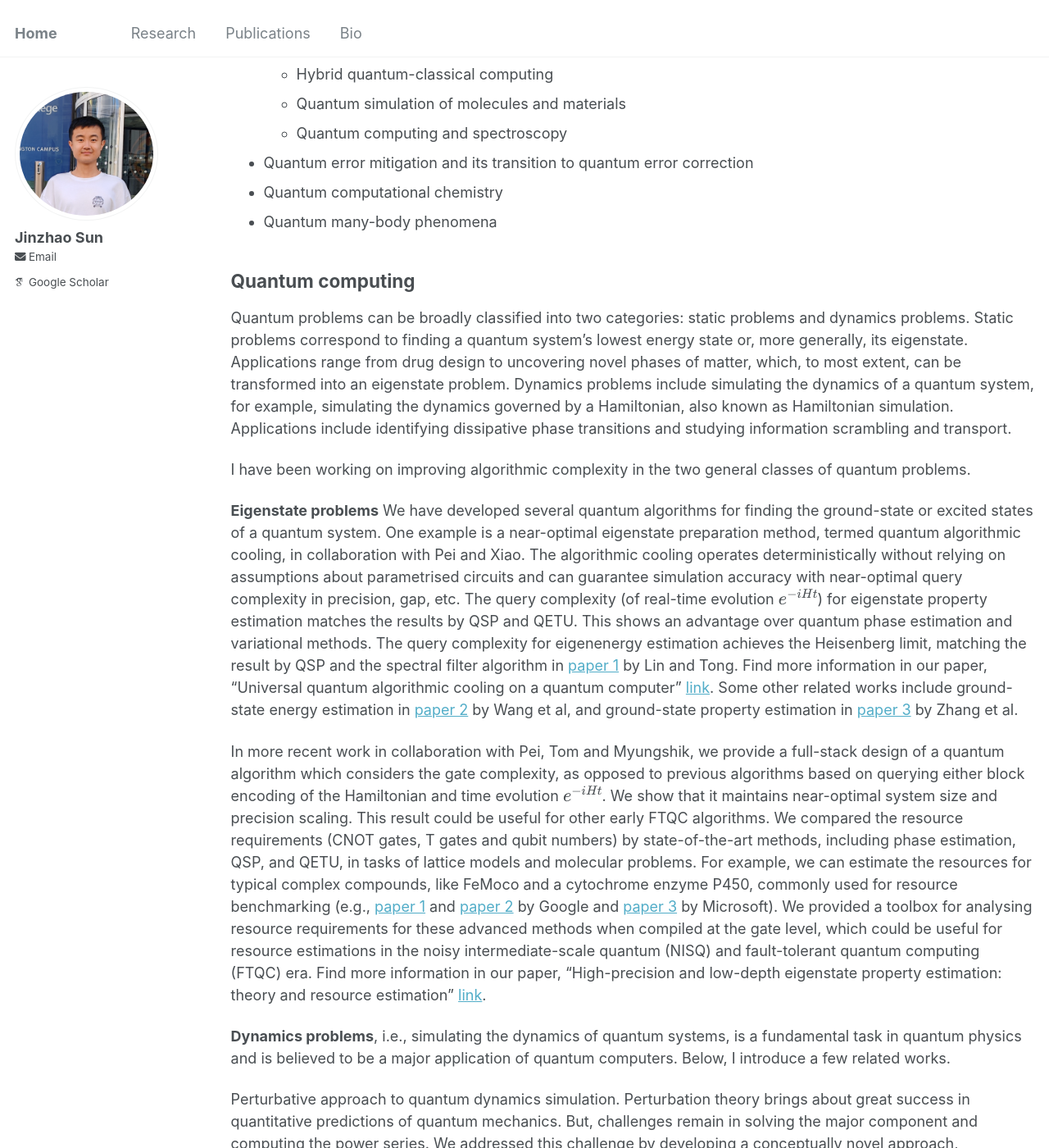
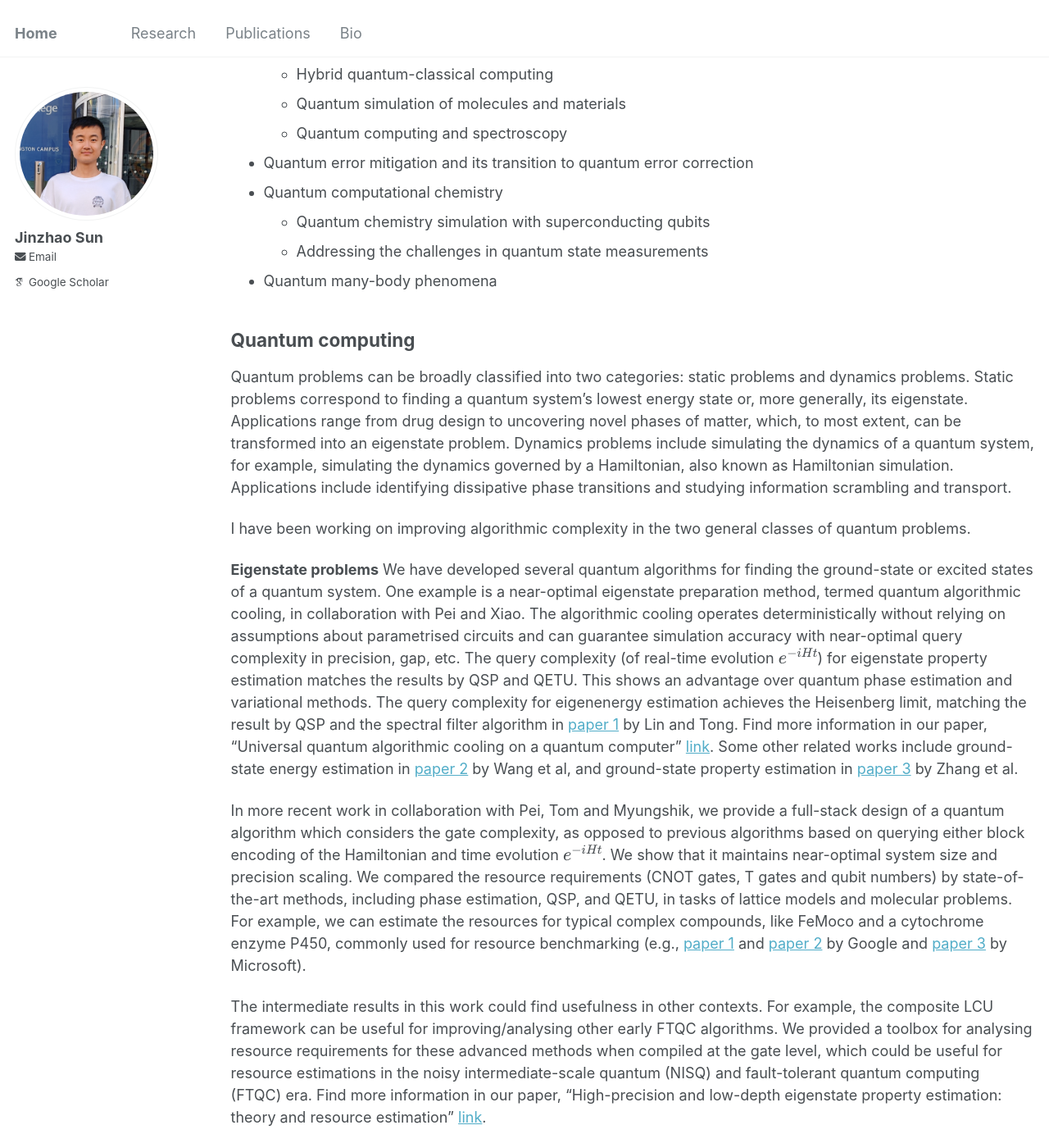
Before and after one commit to jinzhao-sun/jinzhao-sun.github.io, a Jekyll site: the page built from _pages/research.md, in a window 1280 px wide and 1400 px high, scrolled down 261 px. Shown: the whole window at 82% size. Built offline with Jekyll 4.4.1, drawn with Linux system fonts in a browser that asks for light colours; some web fonts are replaced; some of the changed text lies outside the part shown.

Commit message:
Update research.md

```diff
--- a/_pages/research.md
+++ b/_pages/research.md
@@ -17,6 +17,8 @@ I have a broad interest in quantum computing, quantum information, and quantum m
   *  Quantum computing and spectroscopy
 * Quantum error mitigation and its transition to quantum error correction
 * Quantum computational chemistry
+  * Quantum chemistry simulation with superconducting qubits
+  * Addressing the challenges in quantum state measurements
 * Quantum many-body phenomena
 
 
@@ -31,7 +33,9 @@ I have been working on improving algorithmic complexity in the two general class
 **Eigenstate problems** We have developed several quantum algorithms for finding the ground-state or excited states of a quantum system. One example is a near-optimal eigenstate preparation method, termed quantum algorithmic cooling, in collaboration with Pei and Xiao. The algorithmic cooling operates deterministically without relying on assumptions about parametrised circuits and can guarantee simulation accuracy with near-optimal query complexity in precision, gap, etc. The query complexity (of real-time evolution $$e^{-iHt}$$) for
 eigenstate property estimation matches the results by QSP and QETU. This shows an advantage over quantum phase estimation and variational methods. The query complexity for eigenenergy estimation achieves the Heisenberg limit, matching the result by QSP and the spectral filter algorithm in [paper 1](https://journals.aps.org/prxquantum/abstract/10.1103/PRXQuantum.3.010318) by Lin and Tong. Find more information in our paper, "Universal quantum algorithmic cooling on a quantum computer" [link](https://arxiv.org/abs/2109.15304). Some other related works include ground-state energy estimation in [paper 2](https://quantum-journal.org/papers/q-2023-11-06-1167/) by Wang et al, and ground-state property estimation in [paper 3](https://quantum-journal.org/papers/q-2022-07-11-761/) by Zhang et al.
 
-In more recent work in collaboration with Pei, Tom and Myungshik, we provide a full-stack design of a quantum algorithm which considers the gate complexity, as opposed to previous algorithms based on querying either block encoding of the Hamiltonian and time evolution $$e^{-iHt}$$. We show that it maintains near-optimal system size and precision scaling. This result could be useful for other early FTQC algorithms. We compared the resource requirements (CNOT gates, T gates and qubit numbers) by state-of-the-art methods, including phase estimation, QSP, and QETU, in tasks of lattice models and molecular problems. For example, we can estimate the resources for typical complex compounds, like FeMoco and a cytochrome enzyme P450, commonly used for resource benchmarking (e.g., [paper 1](https://www.pnas.org/doi/10.1073/pnas.2203533119) and [paper 2](https://journals.aps.org/prxquantum/abstract/10.1103/PRXQuantum.2.030305) by Google and [paper 3](https://journals.aps.org/prresearch/abstract/10.1103/PhysRevResearch.3.033055) by Microsoft). We provided a toolbox for analysing resource requirements for these advanced methods when compiled at the gate level, which could be useful for resource estimations in the noisy intermediate-scale quantum (NISQ) and fault-tolerant quantum computing (FTQC) era. Find more information in our paper, "High-precision and low-depth eigenstate property estimation: theory and resource estimation" [link](https://arxiv.org/abs/2406.04307).
+In more recent work in collaboration with Pei, Tom and Myungshik, we provide a full-stack design of a quantum algorithm which considers the gate complexity, as opposed to previous algorithms based on querying either block encoding of the Hamiltonian and time evolution $$e^{-iHt}$$. We show that it maintains near-optimal system size and precision scaling. We compared the resource requirements (CNOT gates, T gates and qubit numbers) by state-of-the-art methods, including phase estimation, QSP, and QETU, in tasks of lattice models and molecular problems. For example, we can estimate the resources for typical complex compounds, like FeMoco and a cytochrome enzyme P450, commonly used for resource benchmarking (e.g., [paper 1](https://www.pnas.org/doi/10.1073/pnas.2203533119) and [paper 2](https://journals.aps.org/prxquantum/abstract/10.1103/PRXQuantum.2.030305) by Google and [paper 3](https://journals.aps.org/prresearch/abstract/10.1103/PhysRevResearch.3.033055) by Microsoft).
+
+The intermediate results in this work could find usefulness in other contexts. For example, the composite LCU framework can be useful for improving/analysing other early FTQC algorithms. We provided a toolbox for analysing resource requirements for these advanced methods when compiled at the gate level, which could be useful for resource estimations in the noisy intermediate-scale quantum (NISQ) and fault-tolerant quantum computing (FTQC) era. Find more information in our paper, "High-precision and low-depth eigenstate property estimation: theory and resource estimation" [link](https://arxiv.org/abs/2406.04307).
 
 **Dynamics problems**, i.e., simulating the dynamics of quantum systems, is a fundamental task in quantum physics and is believed to be a major application of quantum computers. Below, I introduce a few related works.
 
@@ -74,9 +78,13 @@ I have been wondering how to overcome the fundamental limits set up by QEM. This
 Quantum computational chemistry
 -----
 
+**Quantum chemistry simulation with superconducting qubits**
+
 The application of quantum computing to computational chemistry faces various experimental and theoretical challenges. In a recent project with USTC and Peking, we addressed the critical challenges associated with solving molecular electronic structures using noisy quantum processors. We demonstrated a quantum simulation that in theory goes beyond the mean-field level.
 
 The protocol presents significant improvements in the circuit depth and running time, key metrics for chemistry simulation. Through systematic hardware enhancements and the integration of error mitigation techniques, we push forward the limit of quantum computational chemistry and successfully scale up the implementation of VQE with an optimised unitary coupled-cluster ansatz. We produced high-precision results of the ground-state energy for molecules with error suppression by around two orders of magnitude; remarkably, we achieved chemical accuracy for small molecules. Find more information in our paper, "Experimental quantum computational chemistry with optimised unitary coupled cluster ansatz" [link](https://www.nature.com/articles/s41567-024-02530-z).
+
+**Quantum state measurements and a unified measurement framework**
 
 Apart from the circuit generation method developed in this work, fast quantum state measurement is crucial. This leverages the overlapped grouping method developed before. Find more information in our paper, "Experimental quantum state measurement with classical shadows" [link](https://journals.aps.org/prl/abstract/10.1103/PhysRevLett.127.200501), and "Overlapped grouping measurement: A unified framework for measuring quantum states" [link](https://quantum-journal.org/papers/q-2023-01-13-896/). Interestingly, the current advanced measurement schemes, like the classical shadow method and its variants (derandomised shadow and adaptive shadow), can be understood in the framework presented in the [paper](https://quantum-journal.org/papers/q-2023-01-13-896/) and [paper](https://journals.aps.org/prl/abstract/10.1103/PhysRevLett.127.200501).
 
```
